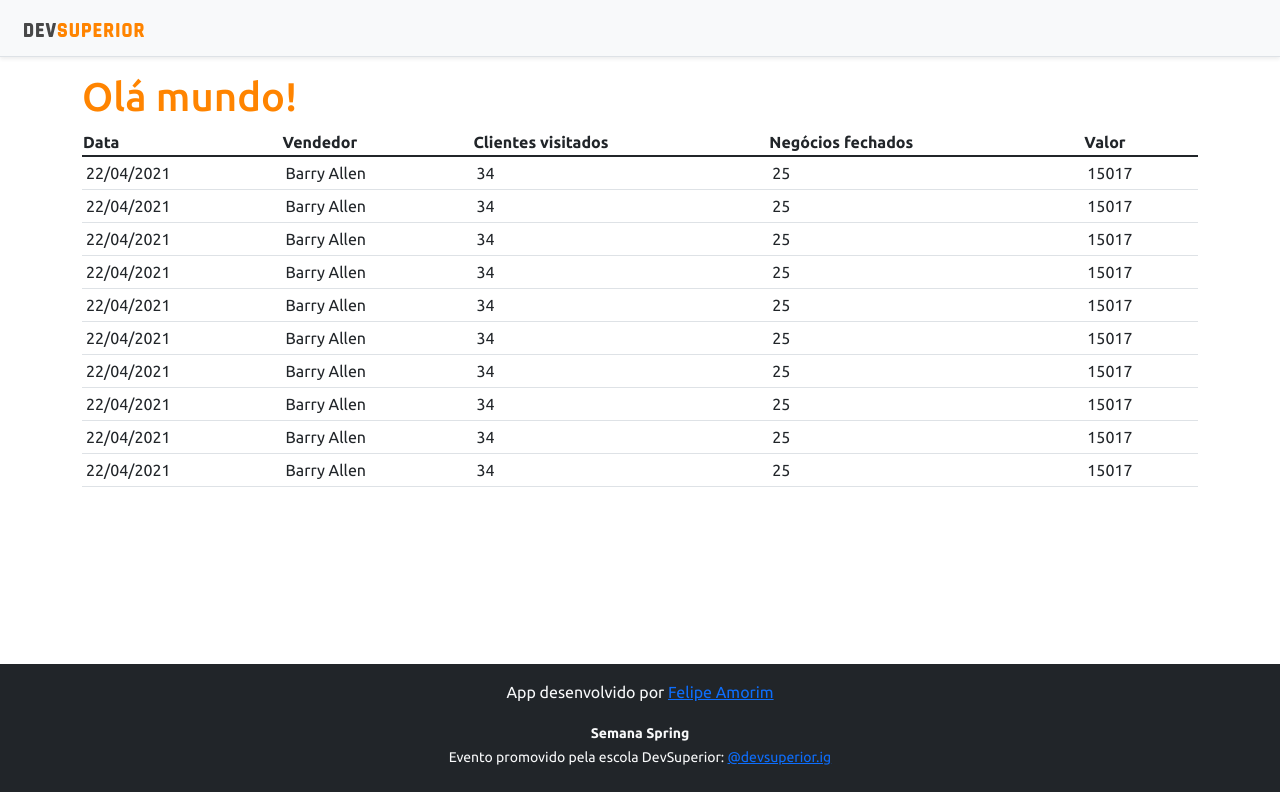
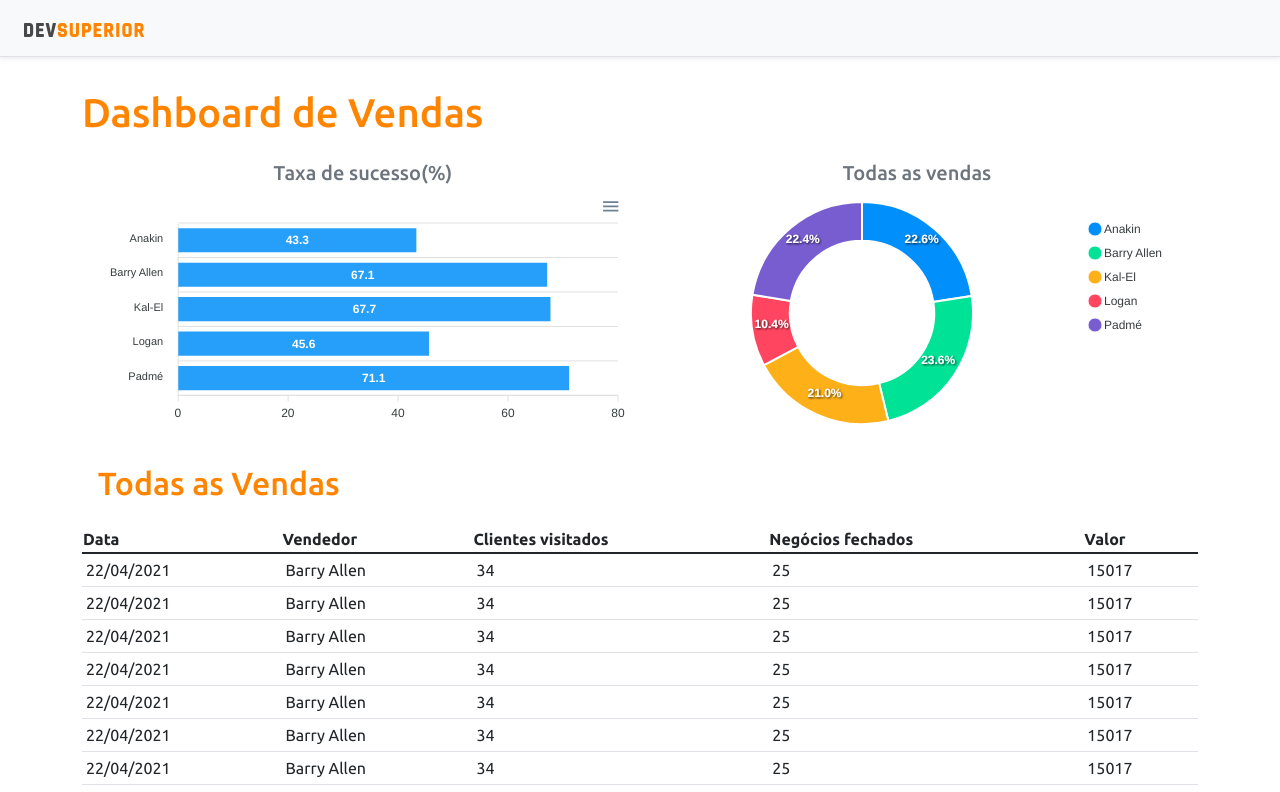
Before and after one commit to FelipeLacerdaAmorim/DSVendas, a React (Create React App) app in the folder frontend/: page / in a window 1280 px wide. Shown: the top 792 px of the page. Built offline with nearby package versions, Linux system fonts and the light colour scheme.

Commit message:
Static charts

```diff
--- a/frontend/package.json
+++ b/frontend/package.json
@@ -10,8 +10,10 @@
     "@types/node": "^12.0.0",
     "@types/react": "^17.0.0",
     "@types/react-dom": "^17.0.0",
+    "apexcharts": "^3.28.1",
     "bootstrap": "^5.1.1",
     "react": "^17.0.2",
+    "react-apexcharts": "^1.3.9",
     "react-dom": "^17.0.2",
     "react-scripts": "4.0.3",
     "typescript": "^4.1.2",
--- a/frontend/src/App.tsx
+++ b/frontend/src/App.tsx
@@ -1,4 +1,6 @@
+import BarChart from "components/BarChart";
 import DataTable from "components/DataTable";
+import DonutChart from "components/DonutChart";
 import Footer from "components/Footer";
 import NavBar from "components/NavBar";
 
@@ -7,7 +9,22 @@
     <>
       <NavBar />
       <div className="container">
-        <h1 className="text-primary">Olá mundo!</h1>
+        <h1 className="text-primary py-3">Dashboard de Vendas</h1>
+        <div className="row px-3">
+
+          <div className="col-sm-6">
+            <h5 className="text-center text-secondary">Taxa de sucesso(%)</h5>
+            <BarChart />
+          </div>
+          <div className="col-sm-6">
+            <h5 className="text-center text-secondary">Todas as vendas</h5>
+            <DonutChart />
+          </div>
+
+          <div className="py-3">
+            <h2 className="text-primary">Todas as Vendas</h2>
+          </div>
+        </div>
         <DataTable />
       </div>
       <Footer />
--- /dev/null
+++ b/frontend/src/components/BarChart/index.tsx
@@ -0,0 +1,31 @@
+import Chart from 'react-apexcharts';
+const BarChart = () => {
+    const options = {
+        plotOptions: {
+            bar: {
+                horizontal: true,
+            }
+        },
+    };
+    const mockData = {
+        labels: {
+            categories: ['Anakin', 'Barry Allen', 'Kal-El', 'Logan', 'Padmé']
+        },
+        series: [
+            {
+                name: "% Sucesso",
+                data: [43.3, 67.1, 67.7, 45.6, 71.1]
+            }
+        ]
+    }
+    return (
+        <Chart
+            options={{ ...options, xaxis: mockData.labels}}
+            series={mockData.series}
+            type="bar"
+            height="240"
+        />
+    );
+  }
+
+  export default BarChart;
--- /dev/null
+++ b/frontend/src/components/DonutChart/index.tsx
@@ -0,0 +1,22 @@
+import Chart from 'react-apexcharts';
+const DonutChart = () => {
+    const options = {
+        legend: {
+            show:  true
+        }
+    };
+    const mockData = {
+        labels: ['Anakin', 'Barry Allen', 'Kal-El', 'Logan', 'Padmé'],
+        series: [477138, 499928, 444867, 220426, 473088]
+    }
+    return (
+        <Chart
+            options={{ ...options, labels: mockData.labels}}
+            series={mockData.series}
+            type="donut"
+            height="240"
+        />
+    );
+  }
+
+  export default DonutChart;
```
Also changed, not shown: 1 other file (tests, documents, lock files or other folders).
